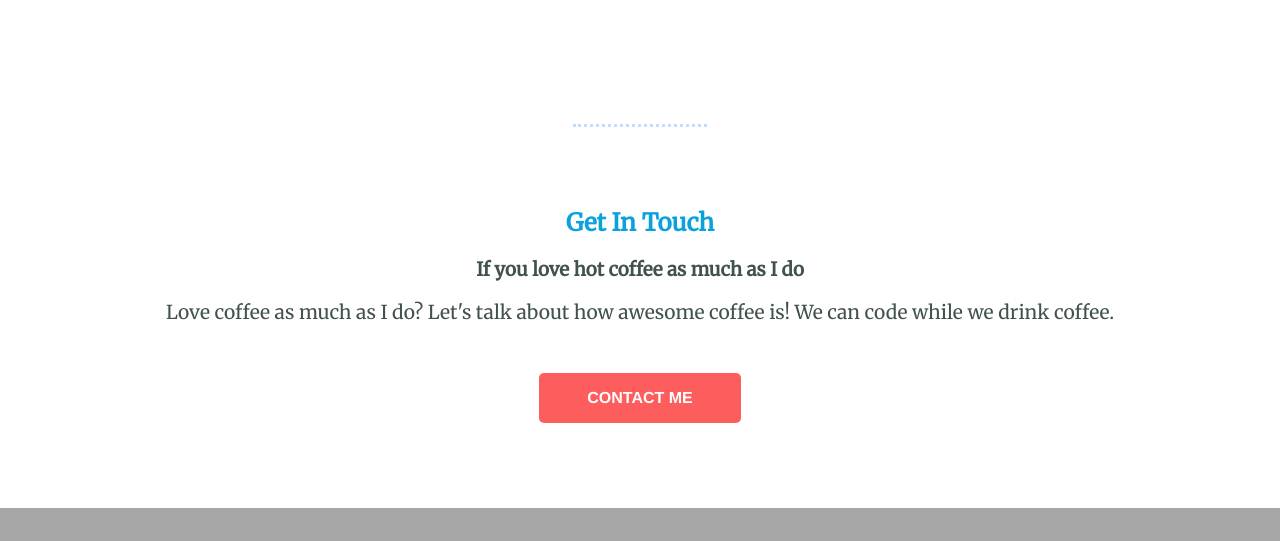
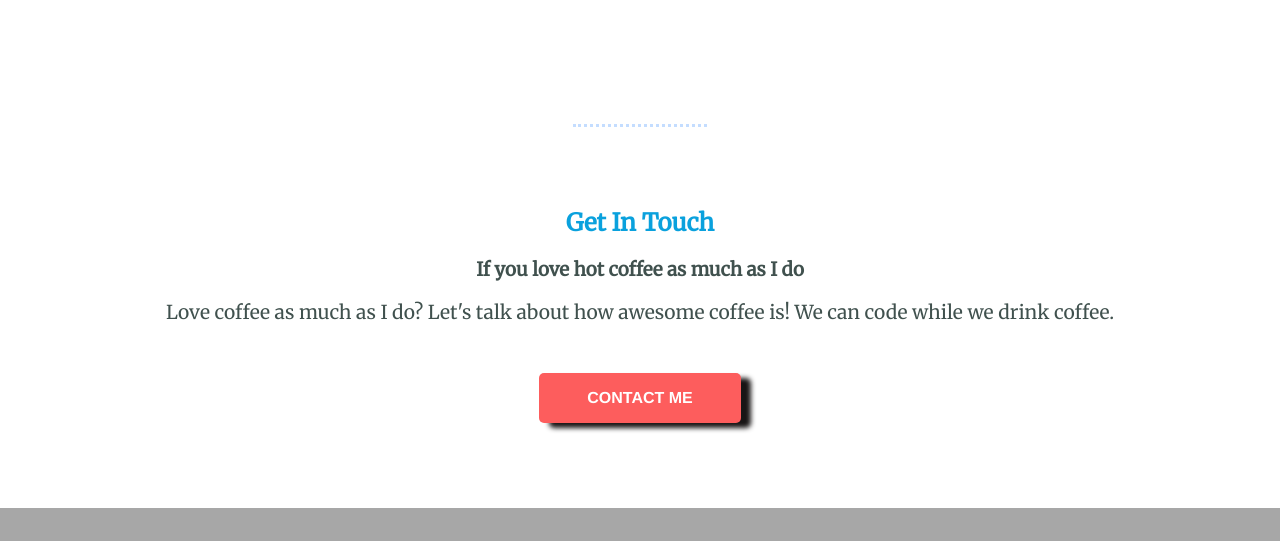
Before and after one commit to rushikeshs001/portfolio, a plain HTML site: page index.html in a window 1280 px wide. Shown: the part 1913-2454 px from the top of the page. Drawn offline with Linux system fonts and the light colour scheme; a web font is replaced by a local one.

Commit message:
Update style.css

```diff
--- a/style.css
+++ b/style.css
@@ -89,6 +89,7 @@ p {
     font-weight: bold;
     color: #fff;
     border-radius: 5px;
+     box-shadow: 10px 5px 5px rgb(24, 21, 21);
 
 }
 .btn:active{
```
